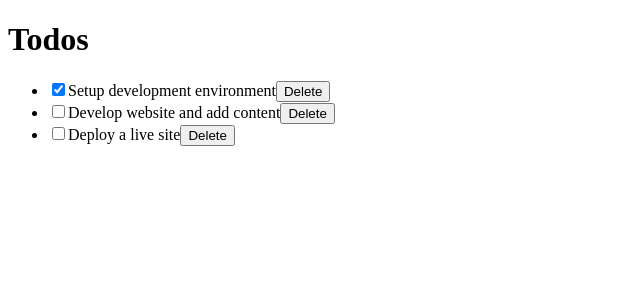
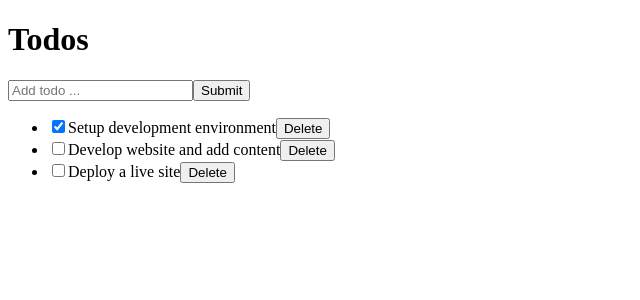
Before and after one commit to lane-cn/react-study, a React (Create React App) app: page / in a window 1280 px wide. Shown: the top 300 px of the page, without its empty margins (0-640 px from the left). Built offline with nearby package versions, Linux system fonts and the light colour scheme.

Commit message:
feat: add item in todo list

```diff
--- a/package.json
+++ b/package.json
@@ -9,6 +9,7 @@
     "react": "^17.0.2",
     "react-dom": "^17.0.2",
     "react-scripts": "5.0.0",
+    "uuid": "^8.3.2",
     "web-vitals": "^2.1.4"
   },
   "scripts": {
--- a/src/components/InputTodo.js
+++ b/src/components/InputTodo.js
@@ -0,0 +1,41 @@
+import React from "react";
+class InputTodo extends React.Component {
+    state = {
+        title: ""
+    };
+    onChange = (e) => {
+        //console.log("onChange: " + [e.target.name] + " = " + [e.target.value]);
+        this.setState(preState => {
+            return {
+                [e.target.name]: e.target.value
+            }
+        });
+    };
+    handleSubmit = (e) => {
+        e.preventDefault();
+        //console.log(this.state.title);
+        if (this.state.title.trim()) {
+            this.props.handleAddProps(this.state.title)
+            this.setState({
+                title: ""
+            });
+        } else {
+            alert('Please input text');
+        }
+    };
+    render() {
+        return (
+            <form onSubmit={this.handleSubmit}>
+                <input
+                    name="title"
+                    type="text"
+                    placeholder="Add todo ..."
+                    value={this.state.title}
+                    onChange={this.onChange}
+                />
+                <button>Submit</button>
+            </form>
+        )
+    }
+}
+export default InputTodo
--- a/src/components/TodoContainer.js
+++ b/src/components/TodoContainer.js
@@ -1,6 +1,8 @@
 import React from "react";
+import {v4 as uuidv4} from "uuid";
 import Header from "./Header";
 import TodoList from "./TodoList";
+import InputTodo from "./InputTodo";
 class TodoContainer extends React.Component {
     state = {
         todos: [
@@ -49,10 +51,22 @@ class TodoContainer extends React.Component {
             }
         });
     };
+    handleAdd = (title) => {
+        console.log("handleAdd: " + title);
+        const t = {
+            id: uuidv4(),
+            title: title,
+            completed: false
+        };
+        this.setState({
+            todos: [...this.state.todos, t]
+        });
+    };
     render() {
         return (
             <div>
-                <Header></Header>
+                <Header />
+                <InputTodo handleAddProps={this.handleAdd} />
                 <TodoList
                     todos={this.state.todos}
                     handleChangeProps={this.handleChange}
```
Also changed, not shown: 1 other file (tests, documents, lock files or other folders).
